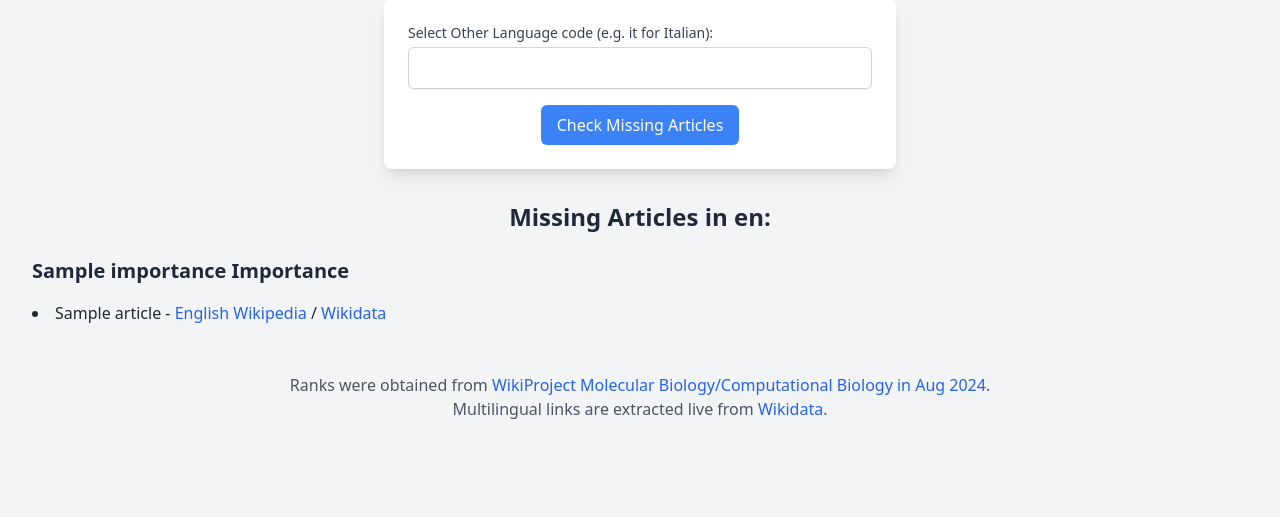
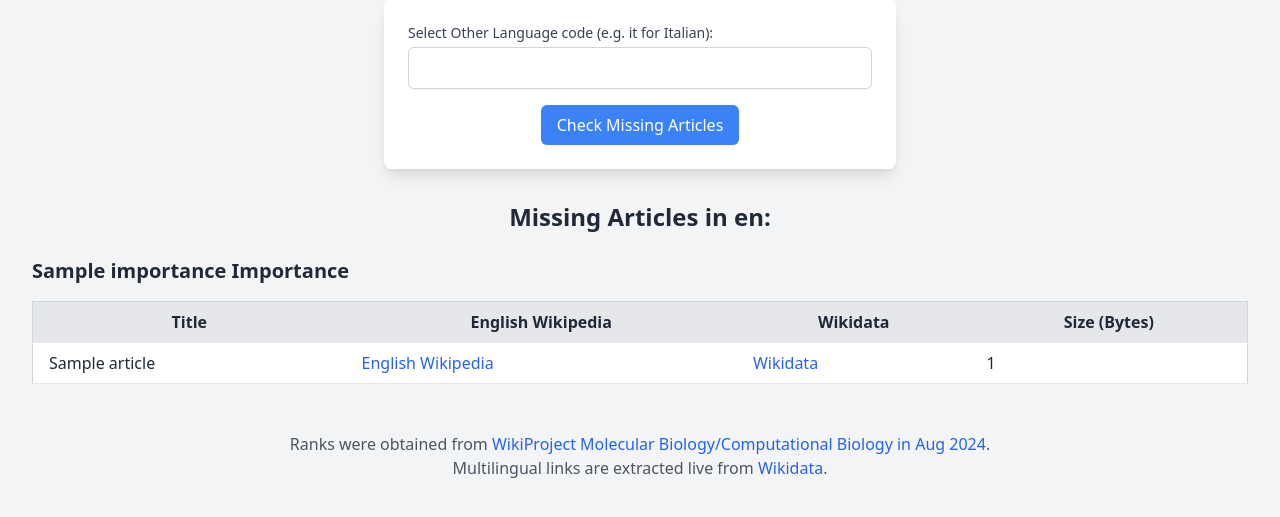
Before and after one commit to lubianat/compbio-on-wiki, a Flask app: template www/python/src/templates/index.html in a window 1280 px wide. Shown: the part 149-666 px from the top of the page. Run offline with Flask 3, Linux system fonts and the light colour scheme; the template is opened without the code that fills it: most values are stand-ins (such as "Sample title", 1, 10 or a date in 2020); parts of the project's set-up code (start-up, migrations or seed data) failed here and were passed over; some libraries are stand-ins or nearby versions.

Commit message:
feat: Add byte info and DataTables

```diff
--- a/www/python/src/app.py
+++ b/www/python/src/app.py
@@ -1,15 +1,20 @@
 from flask import Flask, render_template, request
 from SPARQLWrapper import SPARQLWrapper, JSON
 import pandas as pd
+import json
 
 app = Flask(__name__)
 
 # Load TSV data into a DataFrame
 df = pd.read_csv("data/talk_pages_with_importance_and_qids.tsv", sep="\t")
 
+# Load preloaded byte sizes from JSON file
+with open("data/qid_to_byte_sizes.json", "r") as f:
+    qid_to_size = json.load(f)
+
 
 # Function to query missing articles using SPARQL in chunks
-def query_missing_articles_in_chunks(qids, language_code, chunk_size=500):
+def query_missing_articles_in_chunks(qids, language_code, chunk_size=300):
     sparql = SPARQLWrapper("https://query.wikidata.org/sparql")
     # add user agent
     sparql.addCustomHttpHeader("User-Agent", "Mozilla/5.0")
@@ -20,13 +25,15 @@ def query_missing_articles_in_chunks(qids, language_code, chunk_size=500):
         qid_list = " ".join([f"wd:{qid}" for qid in qid_chunk])
 
         query = f"""
-        SELECT ?item ?itemLabel WHERE {{
+        SELECT ?item ?itemLabel ?en_link WHERE {{
           VALUES ?item {{{qid_list}}}
           FILTER(NOT EXISTS {{
             ?article schema:about ?item ;
                      schema:inLanguage "{language_code}" .
           }})
-          SERVICE wikibase:label {{ bd:serviceParam wikibase:language "en". }}
+        ?en_link schema:about ?item ; schema:isPartOf <https://en.wikipedia.org/>; schema:inLanguage "en" .
+        SERVICE wikibase:label {{ bd:serviceParam wikibase:language "en". }}
+        ?en_link schema:name ?title
         }}
         """
 
@@ -35,10 +42,15 @@ def query_missing_articles_in_chunks(qids, language_code, chunk_size=500):
         results = sparql.query().convert()
 
         for result in results["results"]["bindings"]:
+            qid = result["item"]["value"].split("/")[-1]
+            size = qid_to_size.get(qid, "unknown")  # Use preloaded size if available, else 'unknown'
+
             all_missing_articles.append(
                 {
                     "title": result["itemLabel"]["value"],
-                    "qid": result["item"]["value"].split("/")[-1],
+                    "en_link": result["en_link"]["value"],
+                    "qid": qid,
+                    "size": size  # Add the size from the preloaded data
                 }
             )
 
@@ -65,6 +77,7 @@ def index():
             importance: query_missing_articles_in_chunks(qids, selected_language)
             for importance, qids in qids_by_importance.items()
         }
+
         # Remove qids = "nan"
         missing_articles = {
             importance: [article for article in articles if article["qid"] != "nan"]
--- a/www/python/src/templates/index.html
+++ b/www/python/src/templates/index.html
@@ -5,7 +5,14 @@
   <meta charset="UTF-8">
   <meta name="viewport" content="width=device-width, initial-scale=1.0">
   <title>Missing Computational Biology Articles by Language</title>
+
+  <!-- Tailwind CSS -->
   <link href="https://cdn.jsdelivr.net/npm/tailwindcss@2.2.19/dist/tailwind.min.css" rel="stylesheet">
+
+  <!-- DataTables CSS -->
+  <link rel="stylesheet" href="https://cdn.datatables.net/1.11.5/css/jquery.dataTables.min.css">
+
+  <!-- Custom CSS -->
   <link rel="stylesheet" href="{{ url_for('static', filename='style.css') }}">
 </head>
 
@@ -72,24 +79,44 @@
     {% if selected_language %}
     <div class="mt-8">
       <h2 class="text-2xl font-semibold text-center mb-6">Missing Articles in {{ selected_language }}:</h2>
-      <div class="space-y-8">
-        {% for importance, articles in missing_articles.items() %}
-        <div>
-          <h3 class="text-xl font-semibold mb-4">{{ importance.capitalize() }} Importance</h3>
-          <ul class="list-disc list-inside space-y-2">
-            {% for article in articles %}
-            <!-- Add a En Wiki and Wikidata link for each missing article -->
-            <li>{{ article.title }} - <a href="https://en.wikipedia.org/wiki/{{ article.title }}" target="_blank"
-                class="text-blue-600 hover:underline">English Wikipedia</a> / <a
-                href="https://www.wikidata.org/wiki/{{ article.qid }}" target="_blank"
-                class="text-blue-600 hover:underline">Wikidata</a></li>
-            {% else %}
-            <li class="text-gray-500">No missing articles found in this category.</li>
-            {% endfor %}
-          </ul>
+
+      {% for importance, articles in missing_articles.items() %}
+      <div class="mb-8">
+        <h3 class="text-xl font-semibold mb-4">{{ importance.capitalize() }} Importance</h3>
+
+        <!-- Data Table -->
+        <div class="overflow-x-auto">
+          <table id="articles-table-{{ importance }}" class="min-w-full bg-white border border-gray-300 display">
+            <thead>
+              <tr class="bg-gray-200">
+                <th class="py-2 px-4 border-b">Title</th>
+                <th class="py-2 px-4 border-b">English Wikipedia</th>
+                <th class="py-2 px-4 border-b">Wikidata</th>
+                <th class="py-2 px-4 border-b">Size (Bytes)</th>
+              </tr>
+            </thead>
+            <tbody>
+              {% for article in articles %}
+              <tr>
+                <td class="py-2 px-4 border-b">{{ article.title }}</td>
+                <td class="py-2 px-4 border-b"><a href="{{article.en_link}}" target="_blank"
+                    class="text-blue-600 hover:underline">English Wikipedia</a></td>
+                <td class="py-2 px-4 border-b"><a href="https://www.wikidata.org/wiki/{{ article.qid }}" target="_blank"
+                    class="text-blue-600 hover:underline">Wikidata</a></td>
+                <td class="py-2 px-4 border-b">{{ article.size }}</td>
+              </tr>
+              {% else %}
+              <tr>
+                <td colspan="4" class="py-2 px-4 text-center text-gray-500">No missing articles found in this category.
+                </td>
+              </tr>
+              {% endfor %}
+            </tbody>
+          </table>
         </div>
-        {% endfor %}
       </div>
+      {% endfor %}
+
     </div>
     {% endif %}
 
@@ -104,6 +131,27 @@
           class="text-blue-600 hover:underline">Wikidata</a>.</p>
     </footer>
   </div>
+
+  <!-- jQuery -->
+  <script src="https://code.jquery.com/jquery-3.6.0.min.js"></script>
+
+  <!-- DataTables JS -->
+  <script src="https://cdn.datatables.net/1.11.5/js/jquery.dataTables.min.js"></script>
+
+  <!-- Initialize DataTables -->
+  <script>
+    $(document).ready(function () {
+      {% for article in missing_articles %}
+      $('#articles-table-{{ article }}').DataTable({
+        "paging": true,
+        "searching": true,
+        "ordering": true,
+        "order": [[3, "desc"]]  // Default sort by size (Bytes) column, descending
+      });
+      {% endfor %}
+    });
+  </script>
+
 </body>
 
 </html>
```
Also changed, not shown: www/python/src/data/qid_to_byte_sizes.json (added, +1 -0 lines), www/python/src/preload_byte_sizes.py (added, +61 -0 lines), 1 other file.
